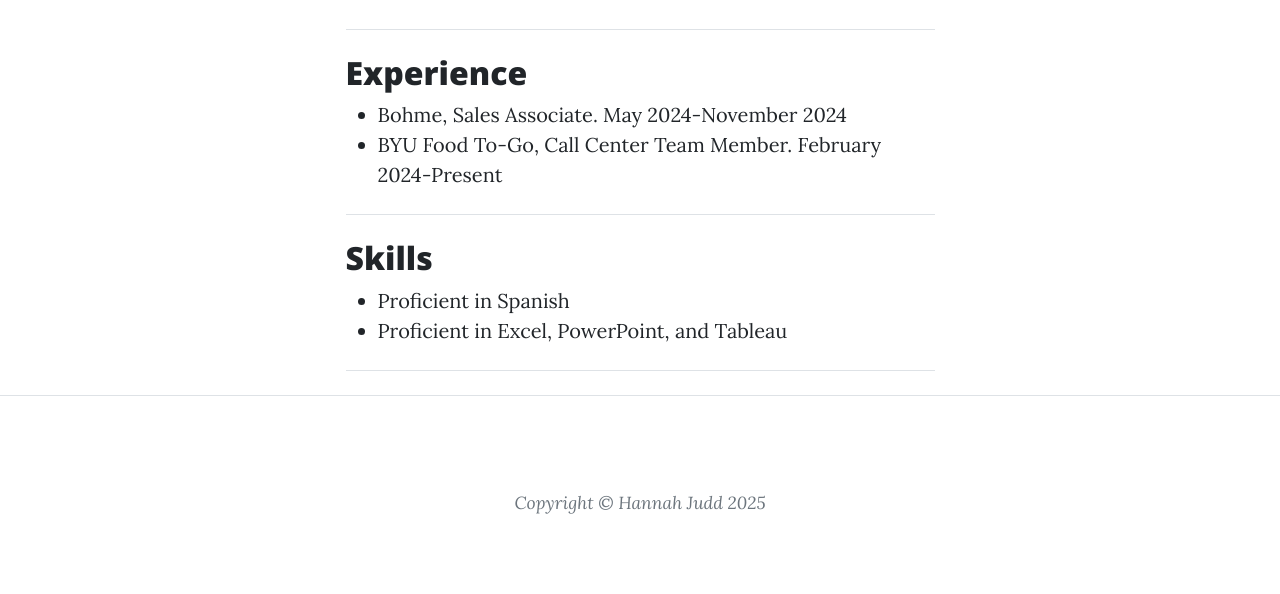
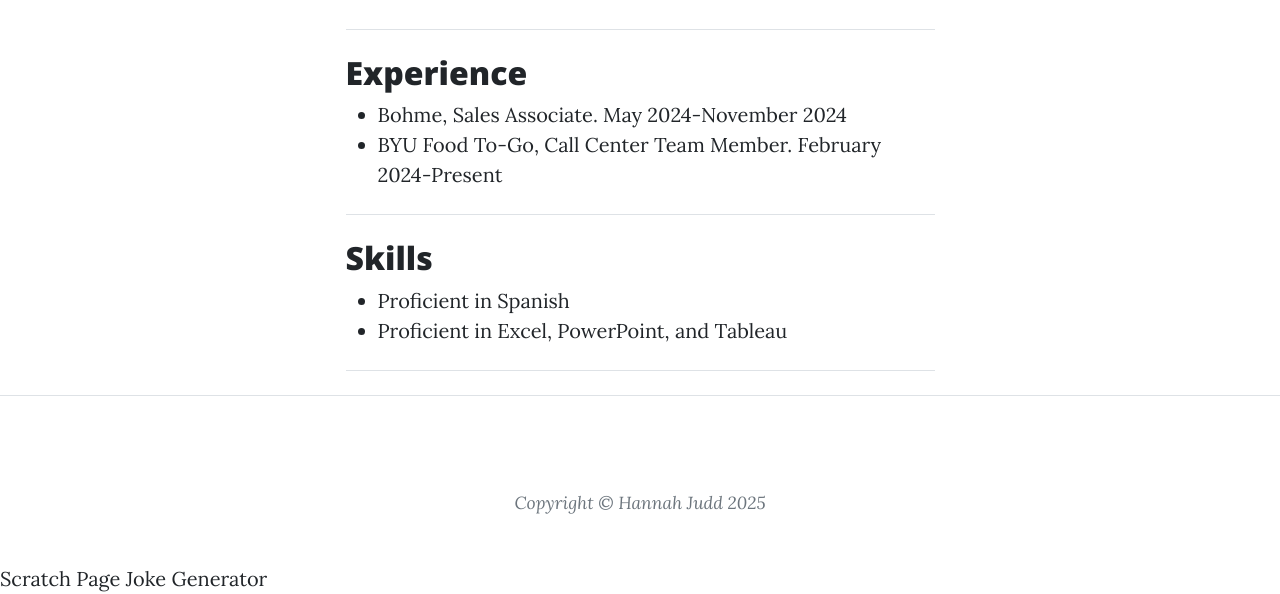
Before and after one commit to hjudd06/IS-201, a plain HTML site: page index.html in a window 1280 px wide. Shown: the part 690-1284 px from the top of the page. Before the commit the page ends 1254 px from the top, so only its background shows below. Drawn offline with nearby package versions, Linux system fonts and the light colour scheme.

Commit message:
Add files via upload

```diff
--- a/index.html
+++ b/index.html
@@ -144,5 +144,7 @@
         <script src="https://cdn.jsdelivr.net/npm/bootstrap@5.2.3/dist/js/bootstrap.bundle.min.js"></script>
         <!-- Core theme JS-->
         <script src="js/scripts.js"></script>
+        <a href="scratch.html">Scratch Page</a>
+        <a href="webapp.html">Joke Generator</a>
     </body>
 </html>
```
